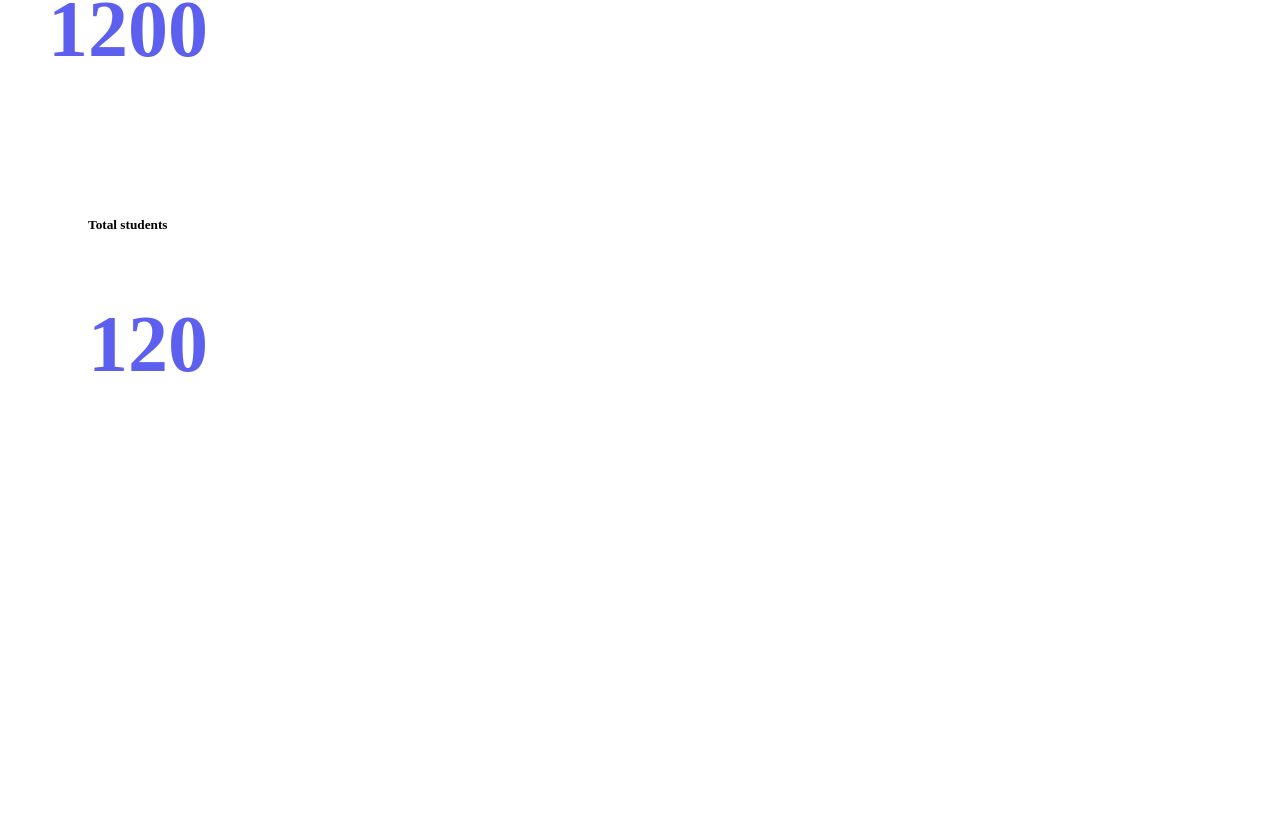
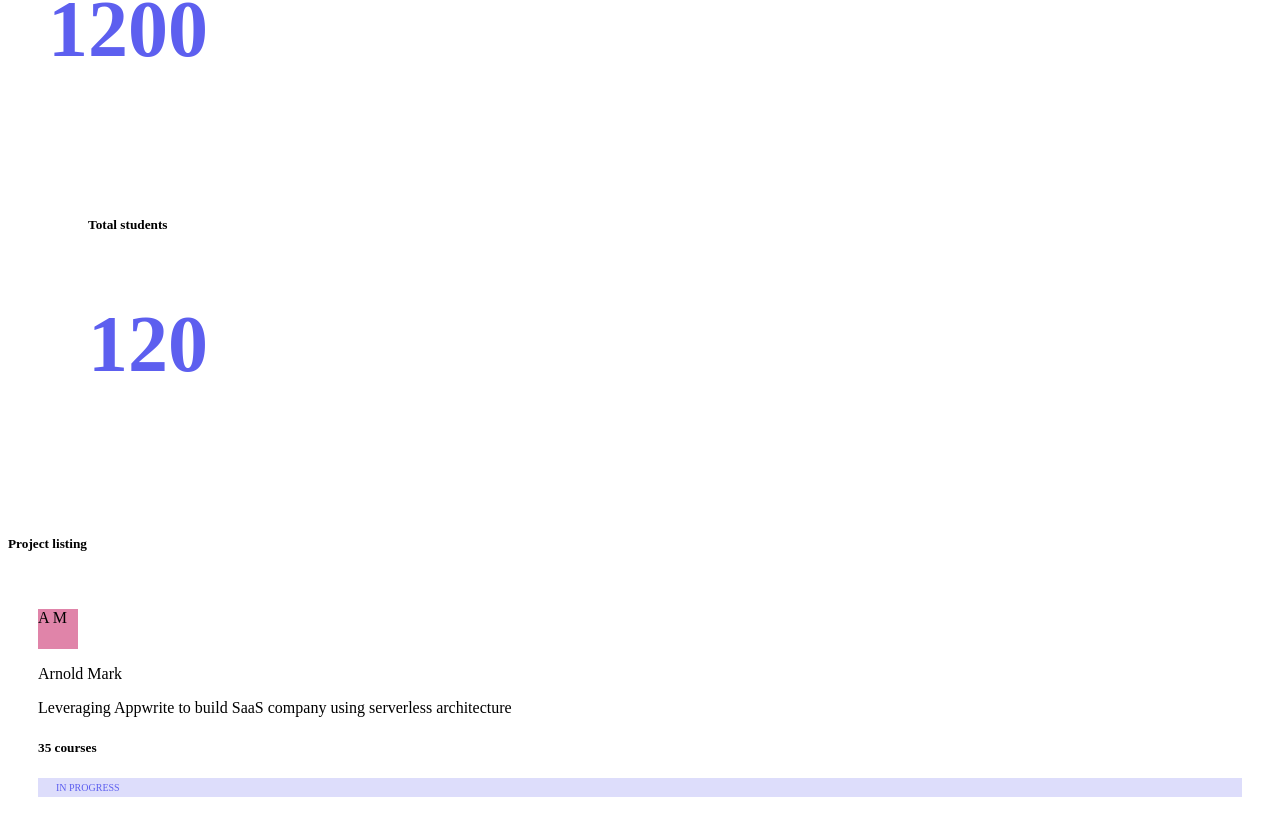
Before and after one commit to Mr-Malomz/pink-dashboard, a Next.js app: page / in a window 1280 px wide. Shown: the part 242-1065 px from the top of the page. Before the commit the page ends 800 px from the top, so only its background shows below. Built offline with nearby package versions, Linux system fonts and the light colour scheme.

Commit message:
ui finishing

```diff
--- /dev/null
+++ b/src/components/ListingCard.js
@@ -0,0 +1,91 @@
+import React from 'react';
+
+const ListingCard = ({
+	firstname,
+	lastname,
+	projectTitle,
+	courses,
+	status,
+}) => {
+	return (
+		<div
+			className='card u-flex u-main-space-between'
+			style={{
+				boxShadow: 'var(--shadow-small)',
+				paddingTop: '11px',
+				paddingBottom: '11px',
+				paddingLeft: '30px',
+				paddingRight: '30px',
+				borderRadius: 'var(--border-radius-small)',
+				marginBottom: '15px',
+			}}
+		>
+			<section className='u-flex u-cross-center'>
+				<div
+					className='u-flex u-main-center u-cross-center'
+					style={{
+						height: '40px',
+						width: '40px',
+						backgroundColor: '#E084A9',
+						borderRadius: 'var(--border-radius-circular)',
+						marginRight: '30px',
+					}}
+				>
+					<p
+						className='u-bold'
+						style={{
+							color: 'hsl(var(--color-neutral-0))',
+							letterSpacing: '4.5%',
+						}}
+					>
+						{`${firstname.charAt(0)} ${lastname.charAt(0)}`}
+					</p>
+				</div>
+				<div>
+					<p
+						className='u-bold text '
+						style={{
+							color: 'hsl(var(--color-neutral-500))',
+							marginBottom: '7px',
+						}}
+					>
+						{`${firstname} ${lastname}`}
+					</p>
+					<p className='text' style={{ marginBottom: '7px' }}>
+						{projectTitle}
+					</p>
+				</div>
+			</section>
+			<section>
+				<div
+					className='u-flex u-cross-center'
+					style={{ marginBottom: '8px' }}
+				>
+					<p
+						className='icon-book-open'
+						style={{ marginRight: '15px' }}
+					></p>
+					<h5 className='u-bold'>{`${courses} courses`}</h5>
+				</div>
+				<div
+					className='u-bold'
+					style={{
+						paddingTop: '4px',
+						paddingBottom: '4px',
+						paddingLeft: '18px',
+						paddingRight: '18px',
+						backgroundColor: '#DDDDFB',
+						color: '#5D5FEF',
+						textTransform: 'uppercase',
+						borderRadius: 'var(--border-radius-medium)',
+						fontSize: '10px',
+					}}
+				>
+					{status}
+				</div>
+			</section>
+		</div>
+	);
+};
+
+export default ListingCard;
--- a/src/pages/index.js
+++ b/src/pages/index.js
@@ -1,6 +1,7 @@
 import Head from 'next/head';
 import { Inter } from 'next/font/google';
 import DashboardCard from '@/components/DashboardCard';
+import ListingCard from '@/components/ListingCard';
 
 const inter = Inter({ subsets: ['latin'] });
 
@@ -33,7 +34,26 @@ export default function Home() {
 					Dashboard
 				</h1>
 				<DashboardCard />
-        <section className=''></section>
+				<section className='' style={{ marginTop: '60px' }}>
+					<h5
+						className='text u-bold heading-level-7'
+						style={{
+							color: 'hsl(var(--color-neutral-500))',
+							marginBottom: '30px',
+						}}
+					>
+						Project listing
+					</h5>
+					<section>
+						<ListingCard
+							firstname='Arnold'
+							lastname='Mark'
+							projectTitle='Leveraging Appwrite to build SaaS company using serverless architecture'
+							courses={35}
+							status='in progress'
+						/>
+					</section>
+				</section>
 			</main>
 		</>
 	);
```
